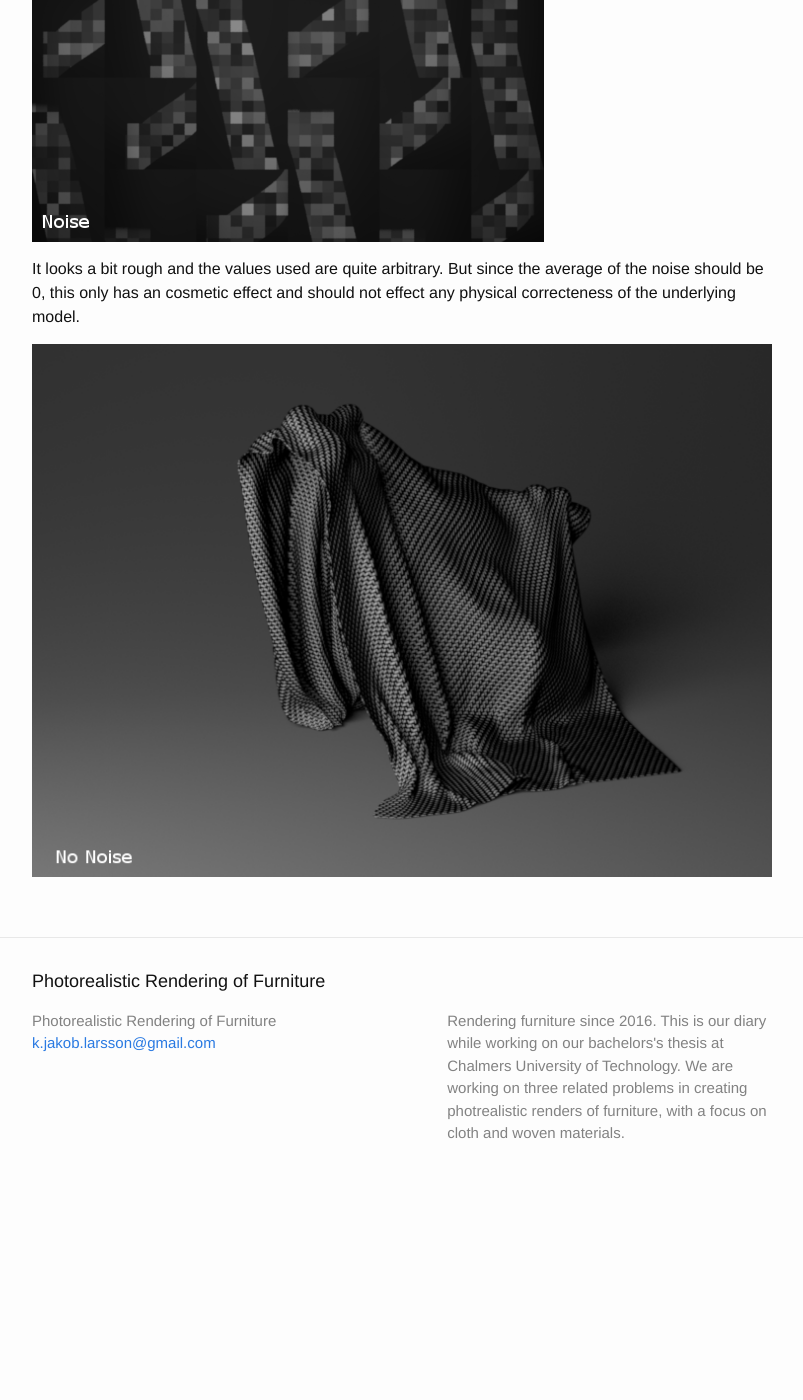
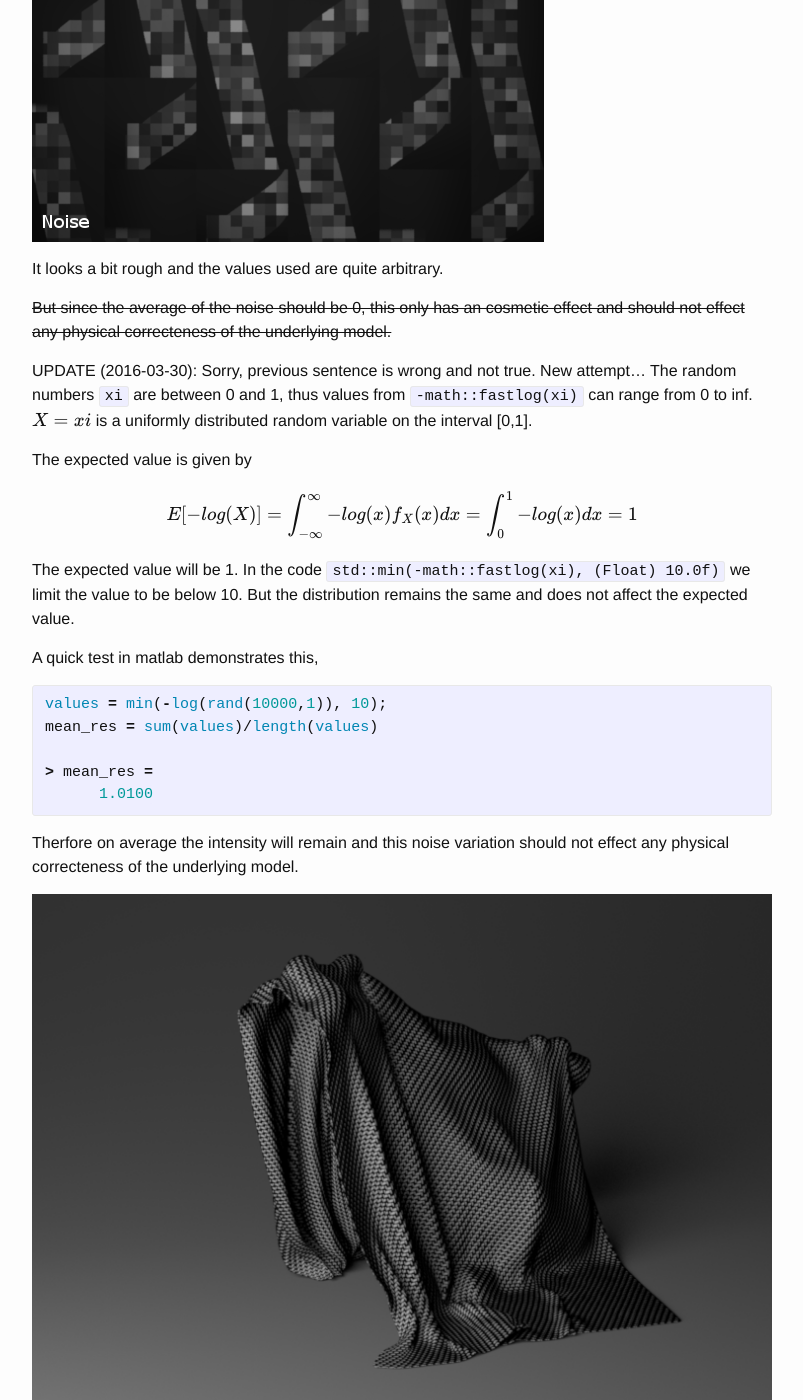
Before and after one commit to karljakoblarsson/Bachelor-work-Furniture, a Jekyll site: the page built from _posts/2016-03-25-noise.markdown, in a window 1280 px wide and 1400 px high, scrolled down 1376 px. Shown: the whole window, without its empty margins (238-1041 px from the left). Built offline with Jekyll 4.4.1, drawn with Linux system fonts in a browser that asks for light colours; formulas are drawn with MathJax 3; before the commit the page ends 2581 px from its top, so only the background shows below that.

Commit message:
Fixed incorrect argument made by me about noise on average not effecting intensity.

```diff
--- a/_posts/2016-03-25-noise.markdown
+++ b/_posts/2016-03-25-noise.markdown
@@ -43,6 +43,30 @@ Results:
 
 ![Close-up of pattern with and without noise.]({{ site.baseurl }}/assets/clothshader/2016-03-25-comparecloseup.gif)
 
-It looks a bit rough and the values used are quite arbitrary. But since the average of the noise should be 0, this only has an cosmetic effect and should not effect any physical correcteness of the underlying model.
+It looks a bit rough and the values used are quite arbitrary.
+
+
+<del>But since the average of the noise should be 0, this only has an cosmetic effect and should not effect any physical correcteness of the underlying model.</del>
+
+UPDATE (2016-03-30): Sorry, previous sentence is wrong and not true. New attempt... The random numbers `xi` are between 0 and 1, thus values from `-math::fastlog(xi)` can range from 0 to inf. \\(X = xi \\) is a uniformly distributed random variable on the interval [0,1].
+
+The expected value is given by
+\begin{equation}
+  E[-log(X)] = \int_{-\infty}^{\infty} -log(x) f_X(x) dx = \int_{0}^{1} -log(x) dx = 1
+\end{equation}
+
+The expected value will be 1. In the code `std::min(-math::fastlog(xi), (Float) 10.0f)` we limit the value to be below 10. But the distribution remains the same and does not affect the expected value.
+
+A quick test in matlab demonstrates this,
+{% highlight matlab %}
+values = min(-log(rand(10000,1)), 10);
+mean_res = sum(values)/length(values)
+
+> mean_res =
+      1.0100
+{% endhighlight %}
+
+
+Therfore on average the intensity will remain and this noise variation should not effect any physical correcteness of the underlying model.
 
 ![Example of cloth with and without noise.]({{ site.baseurl }}/assets/clothshader/2016-03-25-clothnoise.gif)
```
Also changed, not shown: assets/clothshader/2016-03-25-noiseirawan.png (added).
